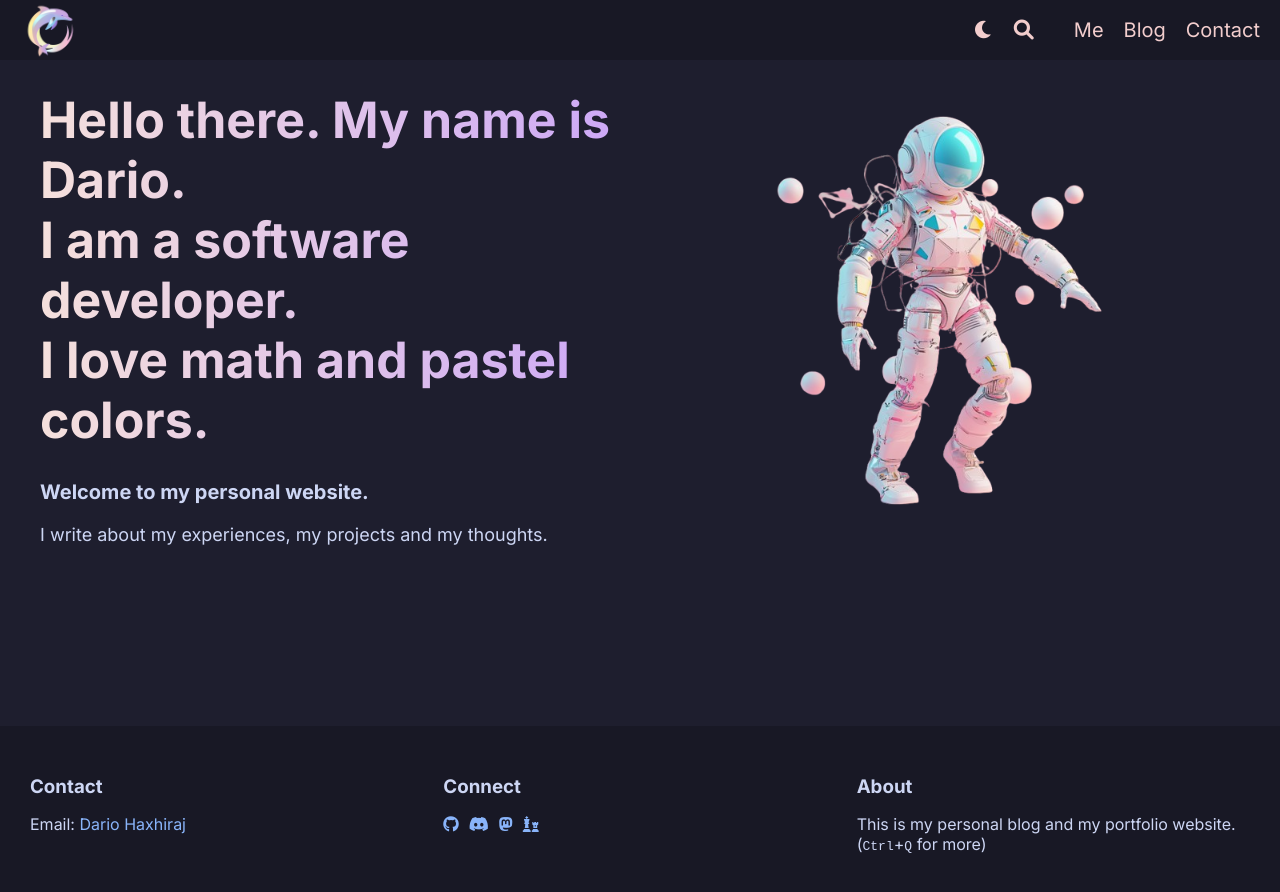
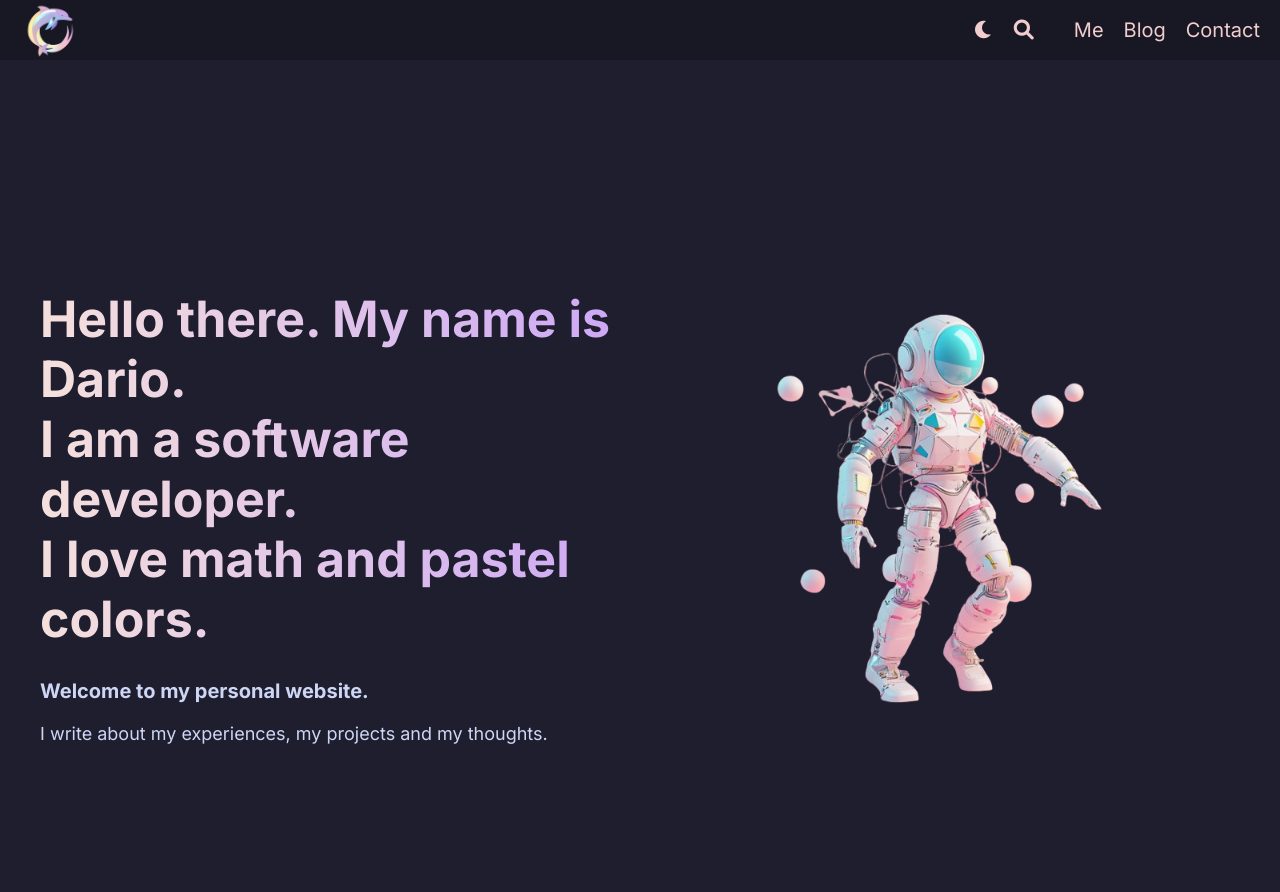
Before and after one commit to low-perry/dario_blog, a Jekyll site: the page built from index.markdown, in a window 1280 px wide and 900 px high. Shown: the top 892 px of the window. Built offline with Jekyll 4.4.1, drawn with Linux system fonts in a browser that asks for light colours; comment, search, counter and statistics services are not loaded.

Commit message:
Update hero page

```diff
--- a/assets/css/main.css
+++ b/assets/css/main.css
@@ -212,6 +212,7 @@ footer {
     display: flex;
     justify-content: space-between;
     align-items: center;
+    height: 100vh;
 }
 .hero-text, .hero-logo {
     width: 50%;
@@ -298,6 +299,7 @@ footer {
 
     .hero-container {
         flex-direction: column;
+        height: auto;
     }
 
     .hero-text p.hero-hello {
```
